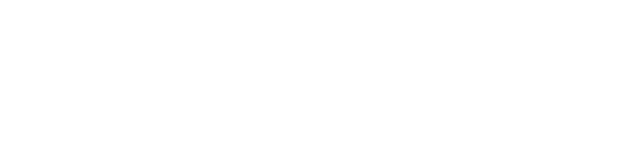
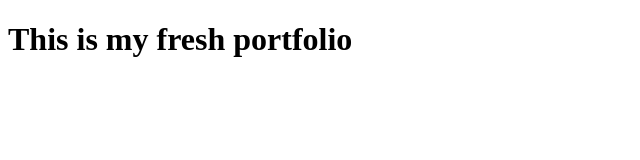
Before and after one commit to techieyush/Portfolio_II, a plain HTML site: page index.html in a window 1280 px wide. Shown: the whole page, without its empty margins (0-640 px from the left). Drawn offline with Linux system fonts and the light colour scheme.

Commit message:
LOcal Changes

```diff
--- a/index.html
+++ b/index.html
@@ -9,6 +9,9 @@
     <title>Document</title>
 </head>
 <body>
+    <h1>This is my fresh portfolio</h1>
+
+
 
 </body>
 </html>
```
